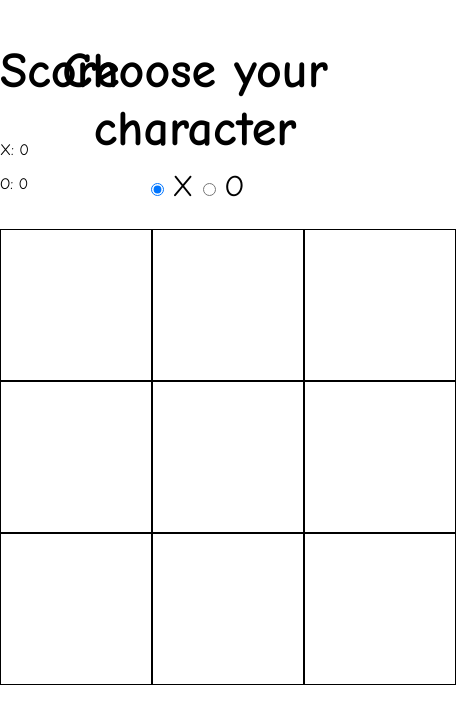
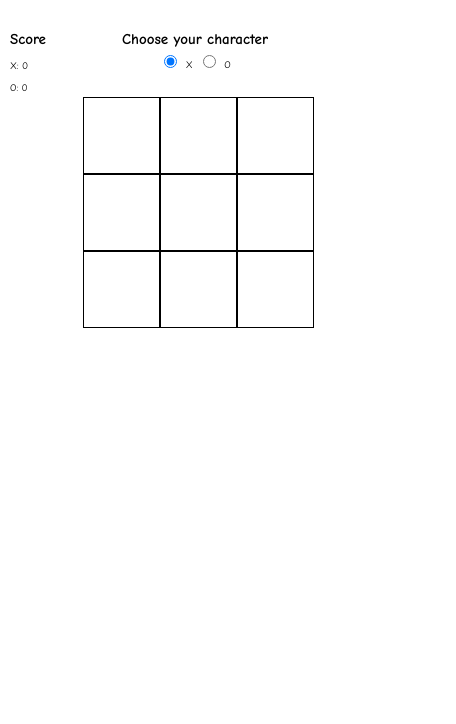
Before and after one commit to PetjaPaivarinta/tictactoe, a plain HTML site: page index.html in a window 390 px wide. Shown: the whole page, 456 px wide, since content can reach past the window. Drawn offline with Linux system fonts and the light colour scheme.

Commit message:
added favicon and mobile

```diff
--- a/Assets/main.css
+++ b/Assets/main.css
@@ -1,7 +1,8 @@
-html, body {
+html,
+body {
   padding: 0;
   margin: 0;
-    font-family: "Comic Sans MS", cursive, sans-serif;
+  font-family: "Comic Sans MS";
 }
 
 .container {
@@ -36,6 +37,41 @@ form {
   margin: -30px 0 25px 0;
 }
 .score {
+  margin: 0 0 0 25px;
   position: absolute;
   top: 0;
 }
+@media (max-width: 450px) {
+  h2 {
+    font-size: 15px;
+    margin-top: 30px;
+  }
+  form > * {
+    margin-top: 25px;
+    font-size: 10px;
+  }
+  .score {
+    margin: 0 0 0 10px;
+    font-size: 10px;
+  }
+  .box {
+    cursor: pointer;
+    border-width: 1px;
+    border-color: black;
+    border-style: solid;
+    width: 75px;
+    height: 75px;
+    font-size: 50px;
+    align-items: center;
+    justify-content: center;
+    display: flex;
+  }
+  .container {
+    display: grid;
+    grid-template-columns: repeat(3, 1fr);
+    grid-template-rows: repeat(3, 1fr);
+    grid-gap: 0;
+    width: 225px;
+    margin: 0 auto;
+  }
+}
--- a/index.html
+++ b/index.html
@@ -4,6 +4,7 @@
     <meta charset="UTF-8" />
     <title>Tic Tac Toe</title>
     <link rel="stylesheet" href="Assets/main.css" />
+    <link rel="icon" href="Assets/favicon.png" />
     <script
       async
       src="https://pagead2.googlesyndication.com/pagead/js/adsbygoogle.js?client=ca-pub-8383162901502758"
```
Also changed, not shown: Assets/favicon.png (added). Lines whose indentation alone changed are shown as unchanged.
